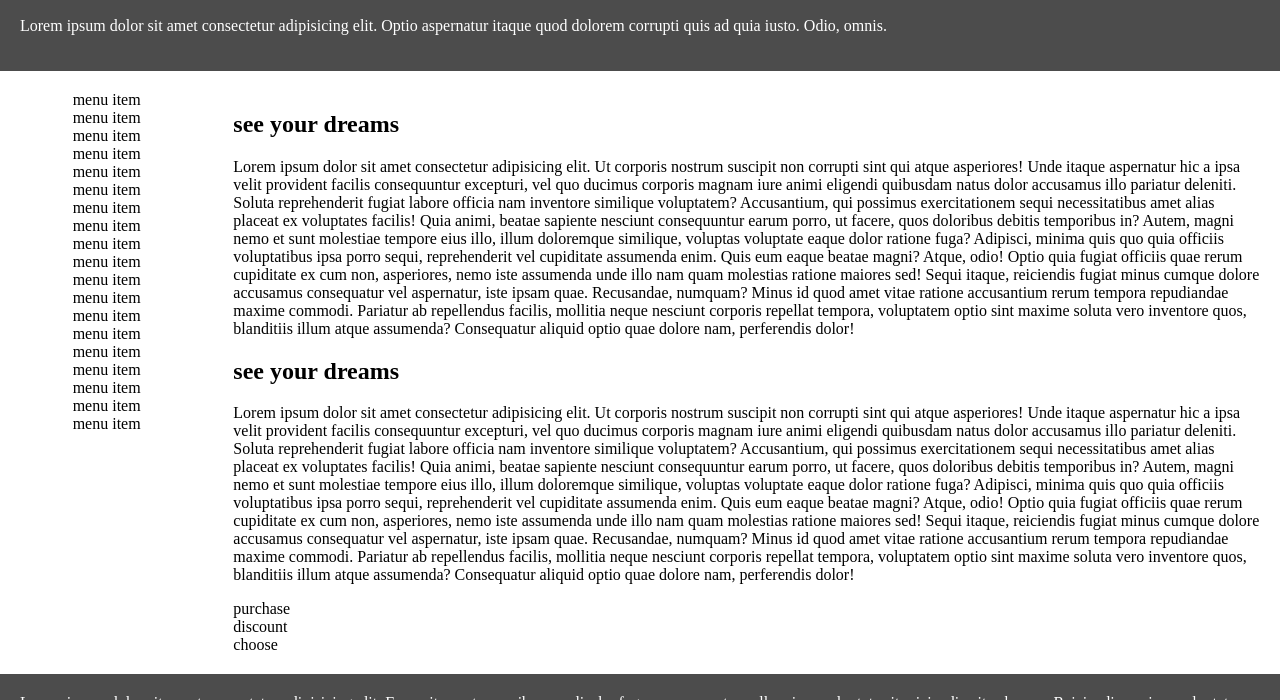
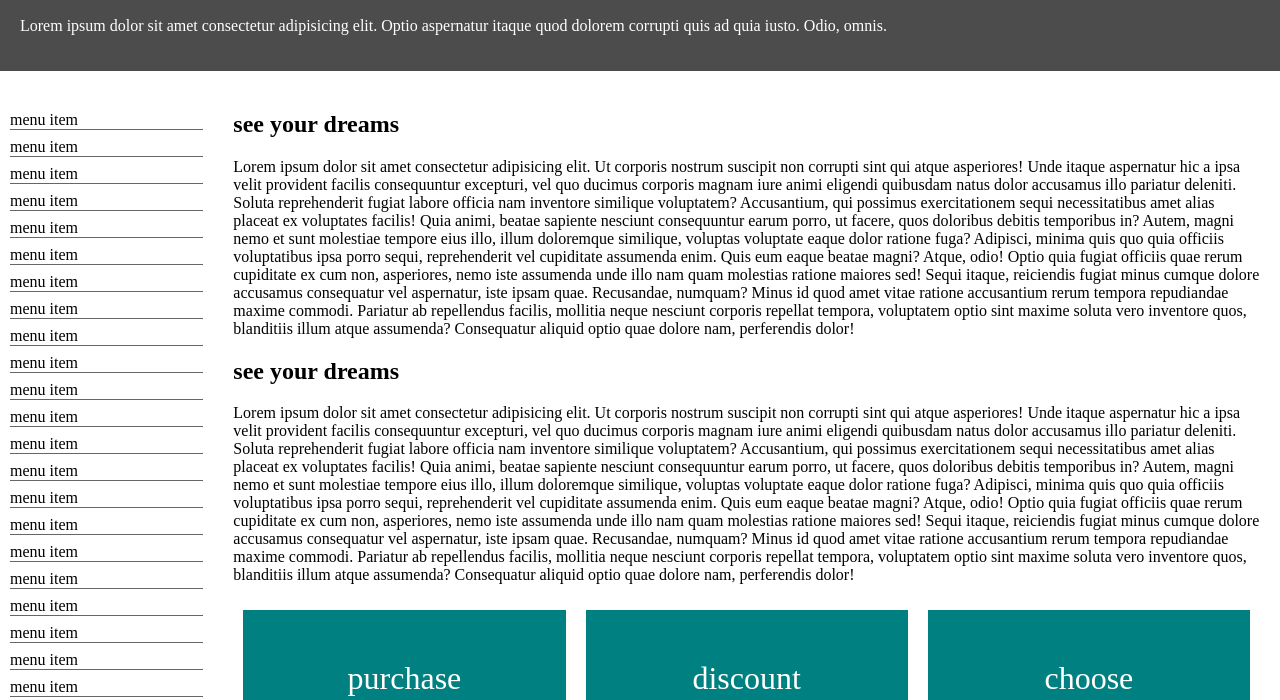
Before and after one commit to FarzanehShirzadeh/responsive-page, a plain HTML site: page index.html in a window 1280 px wide. Shown: the part 100-800 px from the top of the page. Drawn offline with Linux system fonts and the light colour scheme.

Commit message:
main style added

```diff
--- a/index.html
+++ b/index.html
@@ -26,6 +26,12 @@
       </header>
       <main>
         <section class="menu">
+          <span>menu item</span>
+          <span>menu item</span>
+          <span>menu item</span>
+          <span>menu item</span>
+          <span>menu item</span>
+          <span>menu item</span>
           <span>menu item</span>
           <span>menu item</span>
           <span>menu item</span>
--- a/style.css
+++ b/style.css
@@ -24,16 +24,34 @@ header nav span {
   border: 1px solid white;
   padding: 5px 10px;
 }
-main{
-    display: grid;
-    grid-template-columns: 1fr 5fr;
+main {
+  display: grid;
+  grid-template-columns: 1fr 5fr;
 }
-main .content{
-    padding: 20px;
+main .content {
+  padding: 20px;
 }
-main .menu{
-    display: flex;
-    flex-direction: column;
-    align-items: center;
-    padding: 20px;
+main .menu {
+  display: flex;
+  flex-direction: column;
+  align-items: stretch;
+  padding: 10px;
+  margin-top: 30px;
 }
+main .menu span {
+  border-bottom: 1px solid #666;
+  margin-bottom: 8px;
+}
+main .content .cards {
+  display: grid;
+  grid-template-columns: repeat(3, 1fr);
+}
+main .content .cards .card{
+  background-color: teal;
+  padding: 50px 0px;
+  margin: 10px;
+  color: white;
+  font-size: 2em;
+  display: flex;
+  justify-content: center;
+}
```
